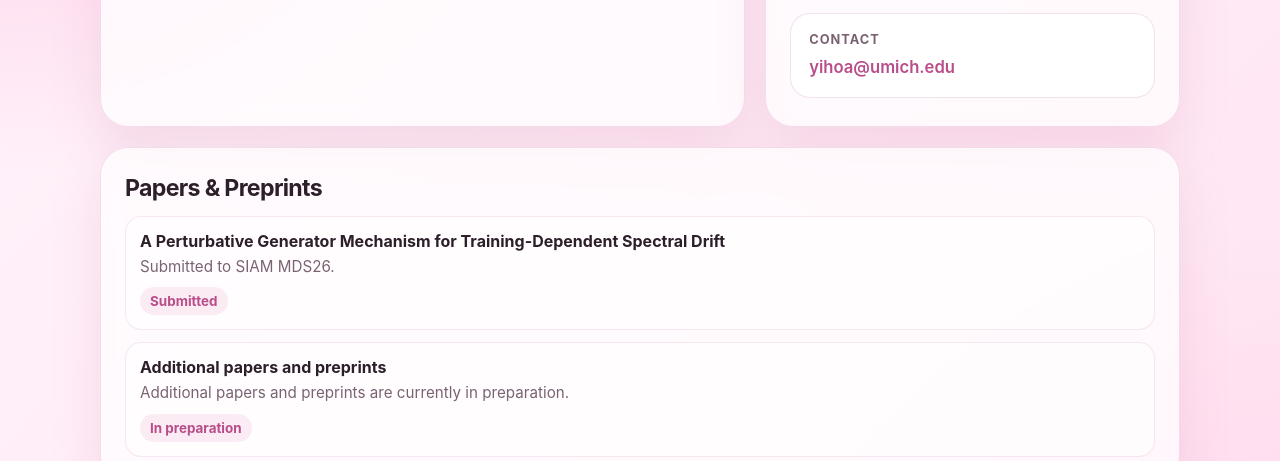
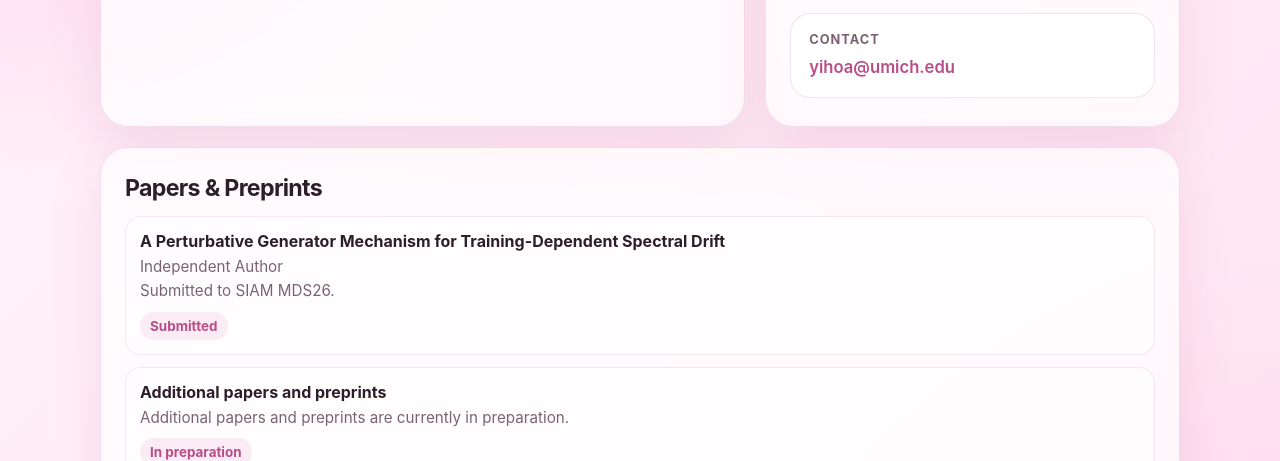
Before and after one commit to Yi-dot-ux/yihoa.github.io, a plain HTML site: page index.html in a window 1280 px wide. Shown: the part 339-800 px from the top of the page. Drawn offline with Linux system fonts and the light colour scheme.

Commit message:
Update index.html

```diff
--- a/index.html
+++ b/index.html
@@ -297,6 +297,7 @@
         <ul class="list">
           <li>
             <div class="item-title">A Perturbative Generator Mechanism for Training-Dependent Spectral Drift</div>
+            <div class="item-meta">Independent Author</div>
             <div class="item-meta">Submitted to SIAM MDS26.</div>
             <div class="badge">Submitted</div>
           </li>
```
